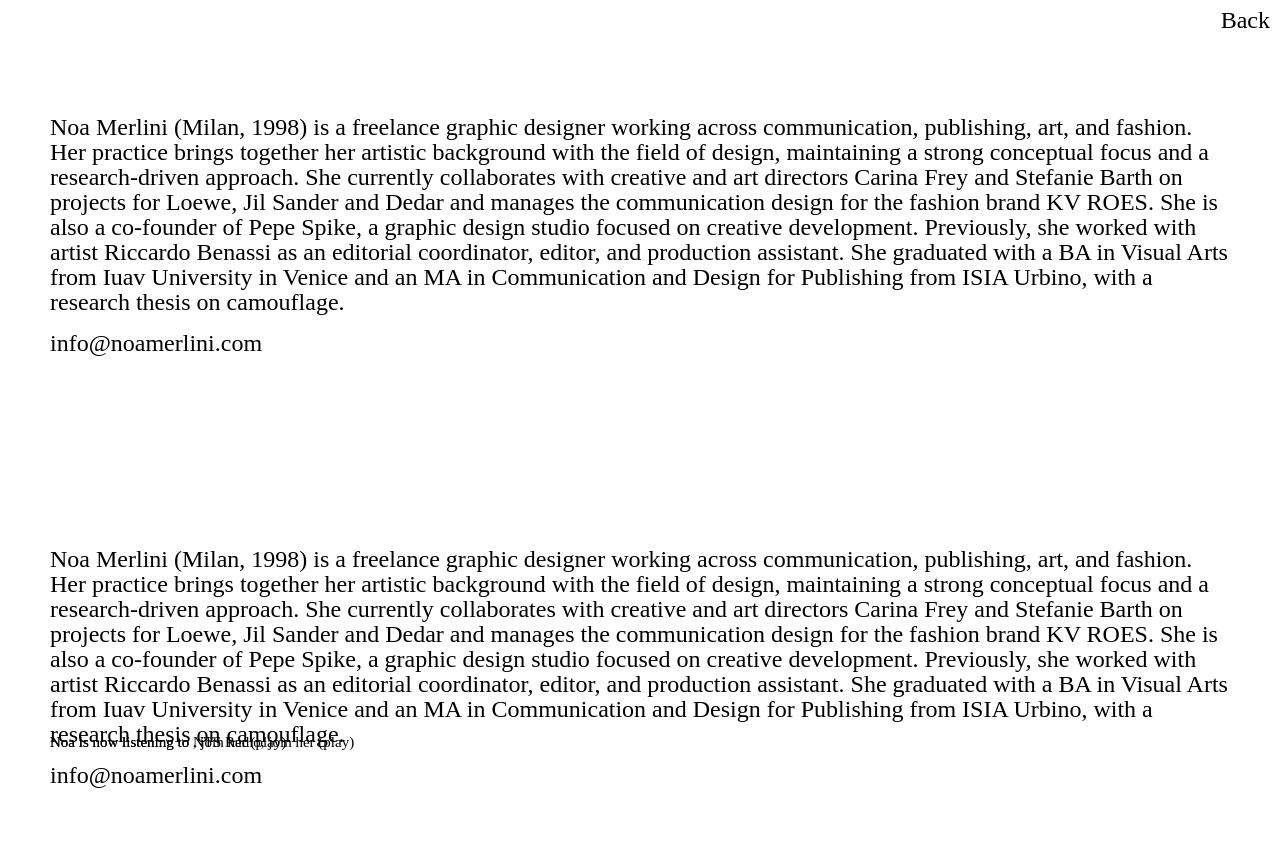
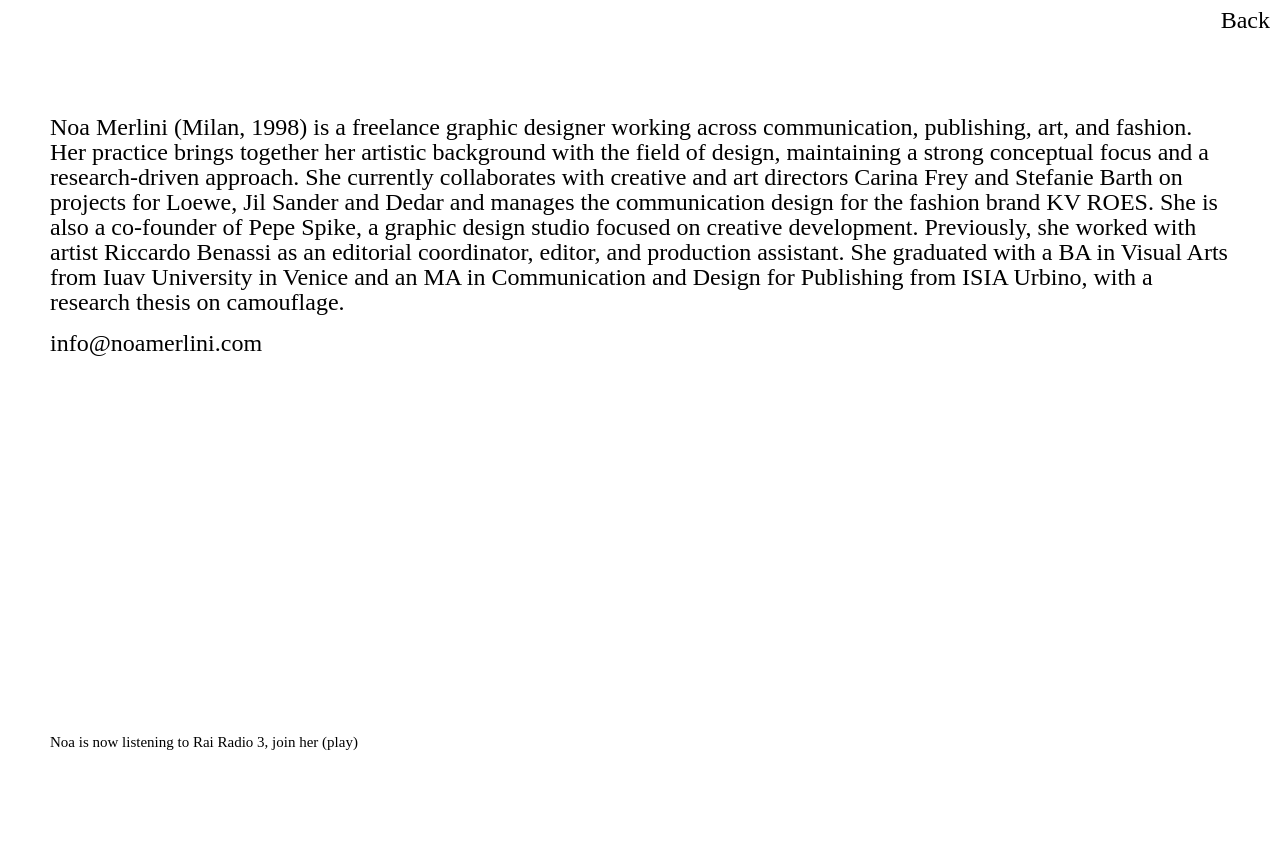
Before and after one commit to nooitaaa/studio, a plain HTML site: page about.html in a window 1280 px wide. After the commit the page ends 800 px from the top, so only its background shows below. Drawn offline with Linux system fonts and the light colour scheme.

Commit message:
Remove duplicate content from About page

```diff
--- a/about.html
+++ b/about.html
@@ -66,71 +66,3 @@ Design for Publishing from ISIA Urbino, with a research thesis on camouflage.
 
   </body>
 </html>
-<!DOCTYPE html>
-<html lang="it">
-  <head>
-    <meta charset="UTF-8">
-    <meta name="viewport" content="width=device-width, initial-scale=1">
-    <title>Noa Merlini — About</title>
-    <link rel="stylesheet" href="style.css?v=2026-10-06-1">
-
-    <!-- Aggiungi questa riga per la favicon -->
-    <link rel="icon" type="image/png" href="favicon.png">
-
-  </head>
-
-<html lang="it">
-  <head>
-    <meta charset="UTF-8">
-    <meta name="viewport" content="width=device-width, initial-scale=1">
-    <title>Noa Merlini — About</title>
-    <link rel="stylesheet" href="style.css?v=2026-10-06-1">
-  </head>
-
-  <body>
-    <audio id="site-radio-audio" preload="none" hidden></audio>
-    <div id="page-content">
-
-    <div class="footer1">
-        <div class="header-left">
-            <a href="index.html" class="header-link">
-                <br>
-
-            </a>
-        </div>
-        <div class="header-right">
-            <div class="header-location"></div>
-            <a href="index.html" class="nav-link">Back</a>
-        </div>
-    </div>
-
-    <div class="about-wrapper">
-      <div class="about-columns">
-
-        <div class="colonna-unica">
-          <p>
-            <br>
-            Noa Merlini (Milan, 1998) is a freelance graphic designer working across communication, publishing, art, and
-fashion. Her practice brings together her artistic background with the field of design, maintaining a strong
-conceptual focus and a research-driven approach.
-She currently collaborates with creative and art directors Carina Frey and Stefanie Barth on projects for Loewe,
-Jil Sander and Dedar and manages the communication design for the fashion brand KV ROES. She is also a
-co-founder of Pepe Spike, a graphic design studio focused on creative development. Previously, she worked
-with artist Riccardo Benassi as an editorial coordinator, editor, and production assistant.
-She graduated with a BA in Visual Arts from Iuav University in Venice and an MA in Communication and
-Design for Publishing from ISIA Urbino, with a research thesis on camouflage.
-          </p>
-          <p><a href="mailto:info@noamerlini.com">info&#64;noamerlini.com</a></p>
-        </div>
-
-      </div>
-      <div class="about-radio">
-        <p>Noa is now listening to <a id="radio-station" target="_blank" rel="noopener noreferrer"></a>, join her <button id="radio-toggle" class="radio-toggle" type="button" aria-label="Play radio" aria-pressed="false">(play)</button></p>
-      </div>
-    </div>
-
-    </div>
-    <script src="site-router.js"></script>
-
-  </body>
-</html>
```
